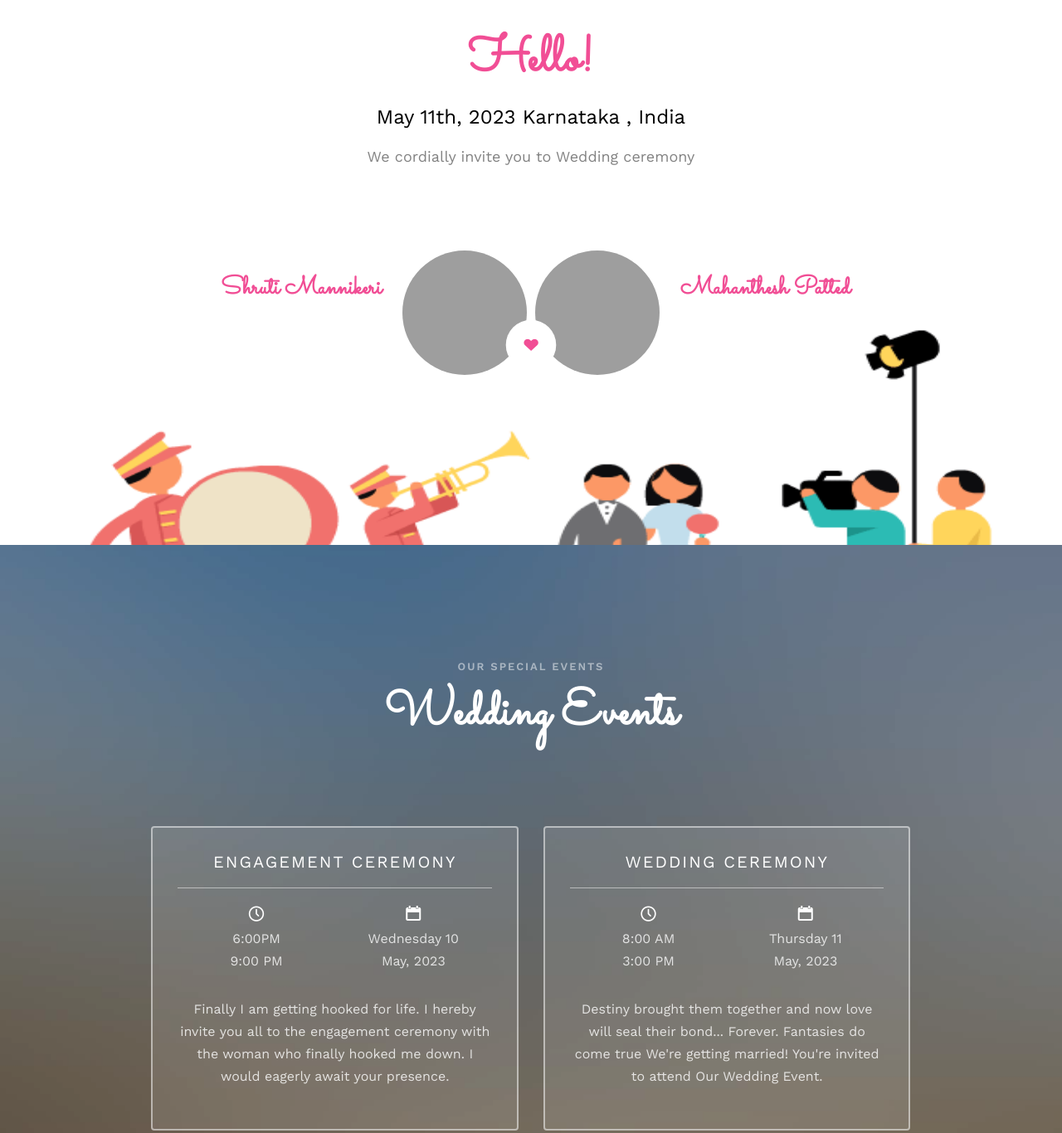
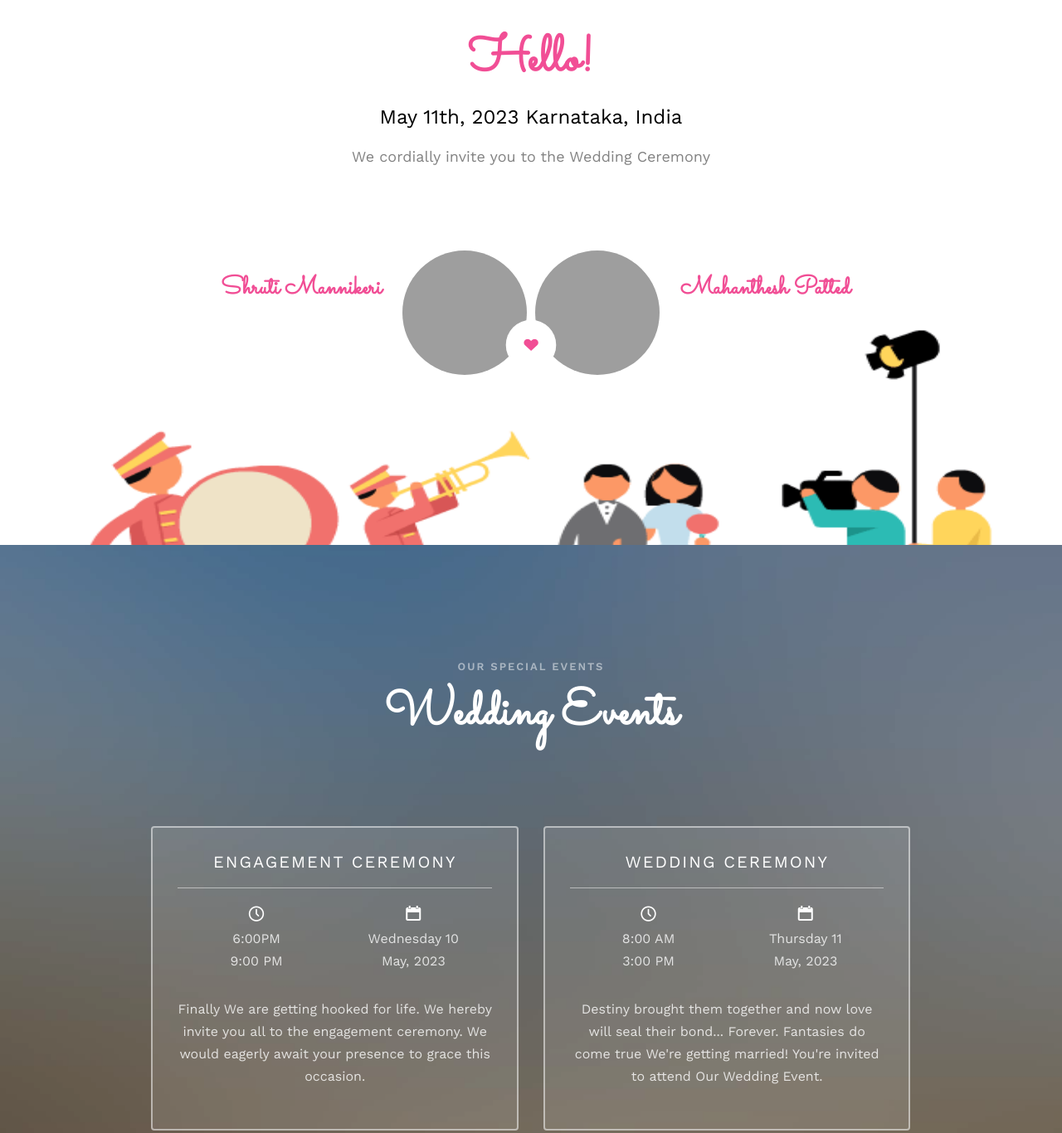
Before and after one commit to shrutimannikeri/wedding, a plain HTML site: page index.html in a window 1280 px wide. Shown: the part 1020-2386 px from the top of the page at 83% size. Drawn offline with nearby package versions, Linux system fonts and the light colour scheme; grey boxes are pictures that could not be loaded; files whose address does not match are found by name.

Commit message:
Update index.html

```diff
--- a/index.html
+++ b/index.html
@@ -60,8 +60,8 @@
 			<div class="row">
 				<div class="col-md-8 col-md-offset-2 text-center fh5co-heading animate-box">
 					<h2>Hello!</h2>
-					<h3>May 11th, 2023 Karnataka , India</h3>
-					<p>We cordially invite you to Wedding ceremony</p>
+					<h3>May 11th, 2023 Karnataka, India</h3>
+					<p>We cordially invite you to the Wedding Ceremony</p>
 				</div>
 			</div>
 			<div class="couple-wrap animate-box">
@@ -78,7 +78,7 @@
 				<p class="heart text-center"><i class="icon-heart2"></i></p>
 				<div class="couple-half">
 					<div class="bride">
-						<img src="images/DSC_4883 (1).jpg" alt="groom" class="img-responsive">
+						<img src="images/DSC_4883.jpg" alt="groom" class="img-responsive">
 					</div>
 					<div class="desc-bride">
 
@@ -105,7 +105,7 @@
 						<div class="col-md-10 col-md-offset-1">
 							<div class="col-md-6 col-sm-6 text-center">
 								<div class="event-wrap animate-box fadeInUp animated-fast">
-									<h3>Engagement  Ceremony</h3>
+									<h3>Engagement Ceremony</h3>
 									<div class="event-col">
 										<i class="icon-clock"></i>
 
@@ -119,11 +119,11 @@
 										<span>Wednesday 10</span>
 										<span>May, 2023</span>
 									</div>
-								<p>Finally I am getting hooked for life. I hereby invite you all to the engagement ceremony with the woman who finally hooked me down. I would eagerly await your presence.</p>	</div>
+								<p>Finally We are getting hooked for life. We hereby invite you all to the engagement ceremony. We would eagerly await your presence to grace this occasion.</p>	</div>
 							</div>
 							<div class="col-md-6 col-sm-6 text-center">
 								<div class="event-wrap animate-box fadeInUp animated-fast">
-									<h3>Wedding CEREMONY</h3>
+									<h3>Wedding Ceremony</h3>
 									<div class="event-col">
 										<i class="icon-clock"></i>
 										<span>8:00 AM</span>
```
